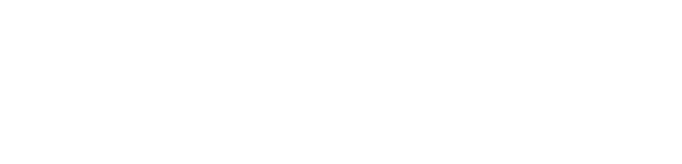
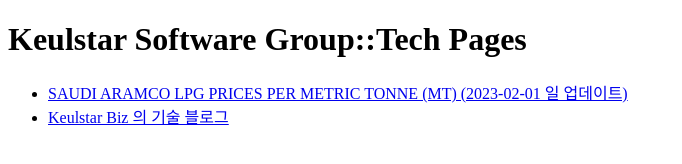
Before and after one commit to keulstar/energycp, a plain HTML site: page index.html in a window 1280 px wide. Shown: the whole page, without its empty margins (0-682 px from the left). Drawn offline with Linux system fonts and the light colour scheme.

Commit message:
add index.html

```diff
--- a/index.html
+++ b/index.html
@@ -4,9 +4,14 @@
     <meta charset='utf-8'>
     <meta http-equiv='X-UA-Compatible' content='IE=edge'>
     <title>Keulstar Software Group::Tech Pages</title>
-    <meta http-equiv="refresh" content="0; url="https://likeasai.blogspot.com" />
+    <meta name='viewport' content='width=device-width, initial-scale=1'>
 </head>
 <body>
+    <h1>Keulstar Software Group::Tech Pages</h1>
 
+    <ul>
+        <li><a href="https://keulstar.github.io/energycp/lpg.html"> SAUDI ARAMCO LPG PRICES PER METRIC TONNE (MT) (2023-02-01 일 업데이트)</a></li>
+        <li><a href="https://likeasai.blogspot.com/"> Keulstar Biz 의 기술 블로그 </a></li>
+    </ul>
 </body>
 </html>
```
